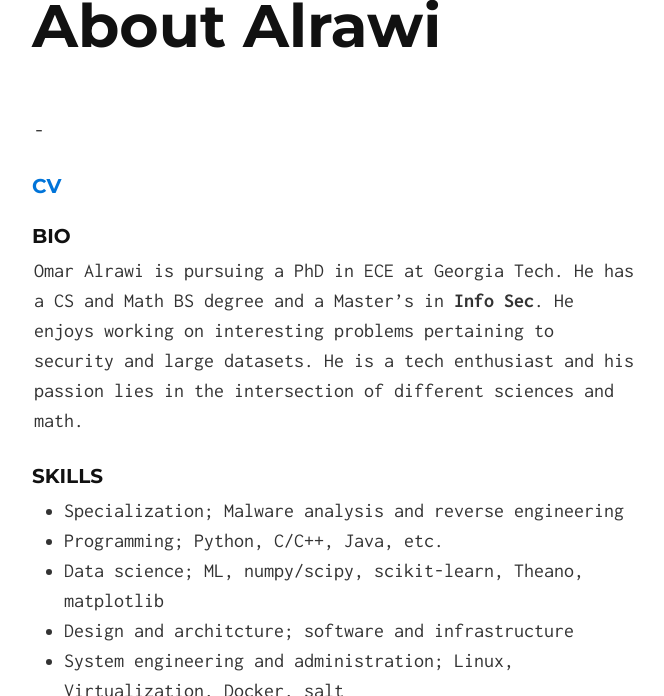
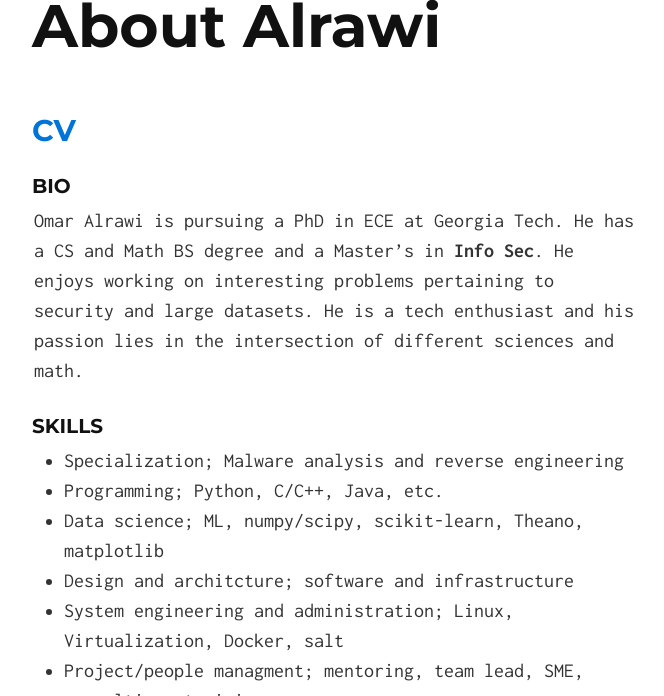
Before and after one commit to alrawi/alrawi.github.io, a Jekyll site: the page built from index.md, in a window 1280 px wide and 900 px high, cut to the strip 204-900 px from the top of the window. Shown: the whole strip, without its empty margins (306-970 px from the left). Built offline with Jekyll 4.4.1, drawn with Linux system fonts in a browser that asks for light colours; our own code applies the rules of GitHub Pages for plain Markdown files.

Commit message:
added cv

```diff
--- a/_layouts/default.html
+++ b/_layouts/default.html
@@ -11,7 +11,7 @@
 </head>
 <body>
   <div class="container">
-      <h1><a href="./">{{ site.tag_text }}</a></h1> - <h3><a href="/static/oalrawi_cv.pdf">CV</a></h3>
+      <h1><a href="./">{{ site.tag_text }}</a></h1><h2><a href="/static/oalrawi_cv.pdf">CV</a></h2>
     {{ content }}
   </div>
 {% include scripts.html %}
```
